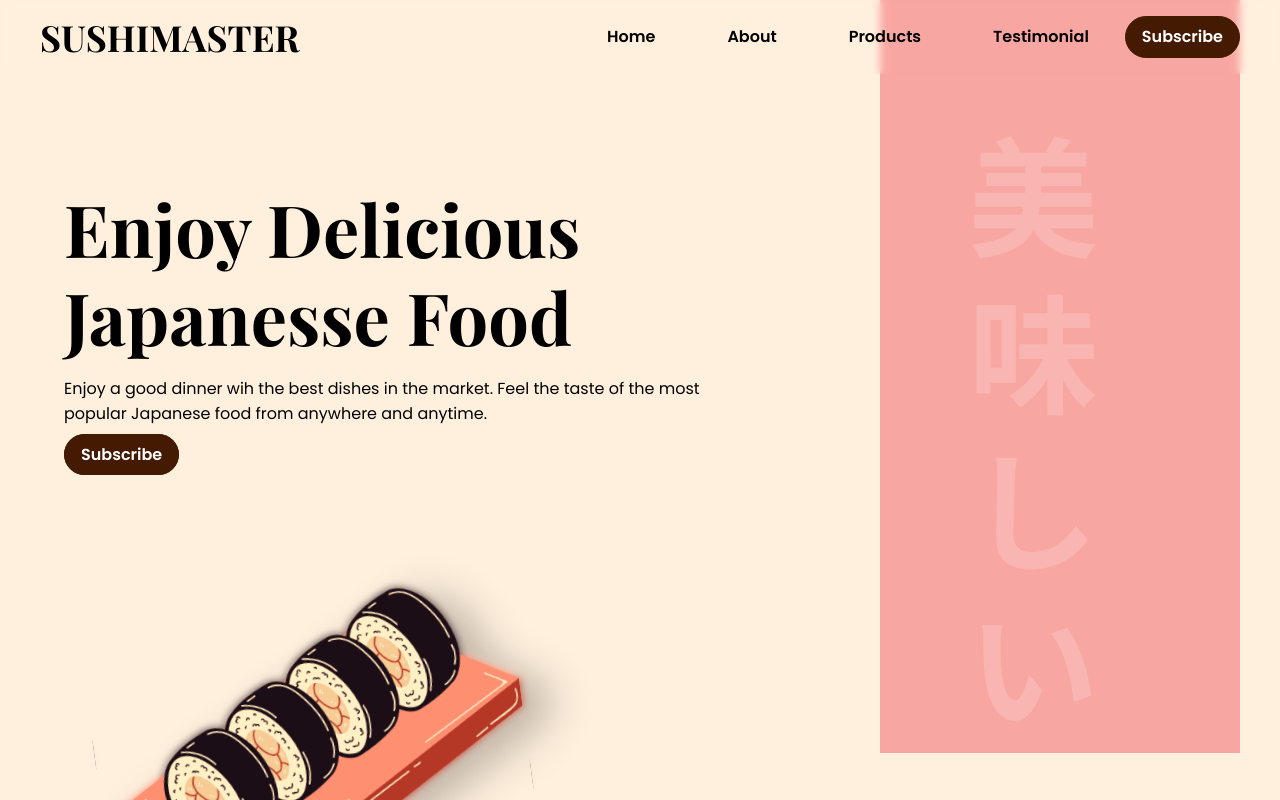
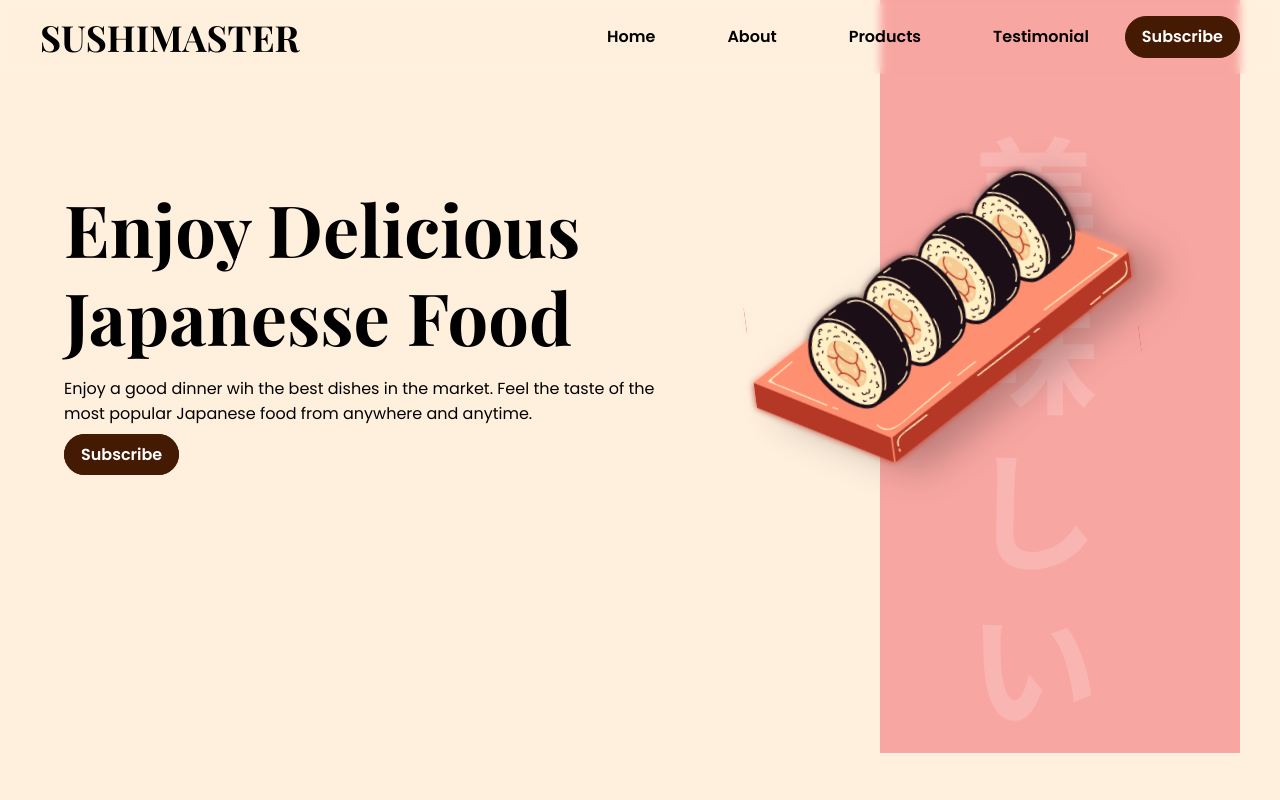
Before and after one commit to moresruth/sushi-master, a React (Vite) app: page / in a window 1280 px wide. Shown: the top 800 px of the page. Built offline with nearby package versions, Linux system fonts and the light colour scheme; a web font is replaced by a local one.

Commit message:
add: home

```diff
--- a/src/components/Home.jsx
+++ b/src/components/Home.jsx
@@ -4,7 +4,10 @@ import { imgHero } from "../assets";
 
 const Home = () => {
   return (
-    <section id="home" className={`${layout.section} sm:${layout.flexOnSM}`}>
+    <section
+      id="home"
+      className="container mx-auto  mt-[3.5rem] pt-[3.5rem] min-h-screen flex flex-col sm:flex-row"
+    >
       <div className="sm:w-3/5 px-6 pt-5 md:pt-[8rem]">
         <h2 className="font-playfair font-bold text-3xl sm:text-4xl md:text-7xl py-2">
           Enjoy Delicious
```
